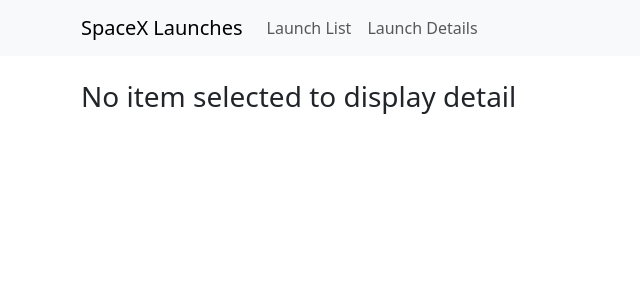
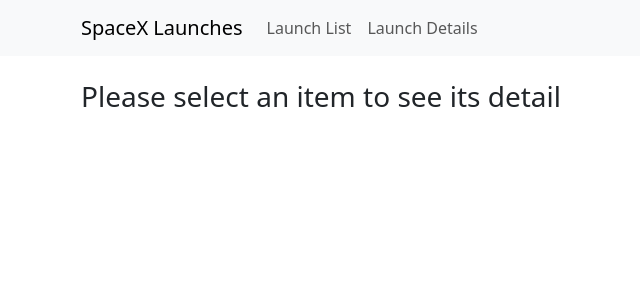
Before and after one commit to puja7655/spaceXLaunch, a React (Create React App) app: page /launches in a window 1280 px wide. Shown: the top 300 px of the page, without its empty margins (1-641 px from the left). Built offline with nearby package versions, Linux system fonts and the light colour scheme.

Commit message:
modified message

```diff
--- a/src/components/ErrorPage.tsx
+++ b/src/components/ErrorPage.tsx
@@ -5,7 +5,7 @@
     return (
         <div className="row">
             <div className="col-xs-12">
-                <h3>No item selected to display detail</h3>
+                <h3>Please select an item to see its detail</h3>
             </div>
         </div>
     );
```
